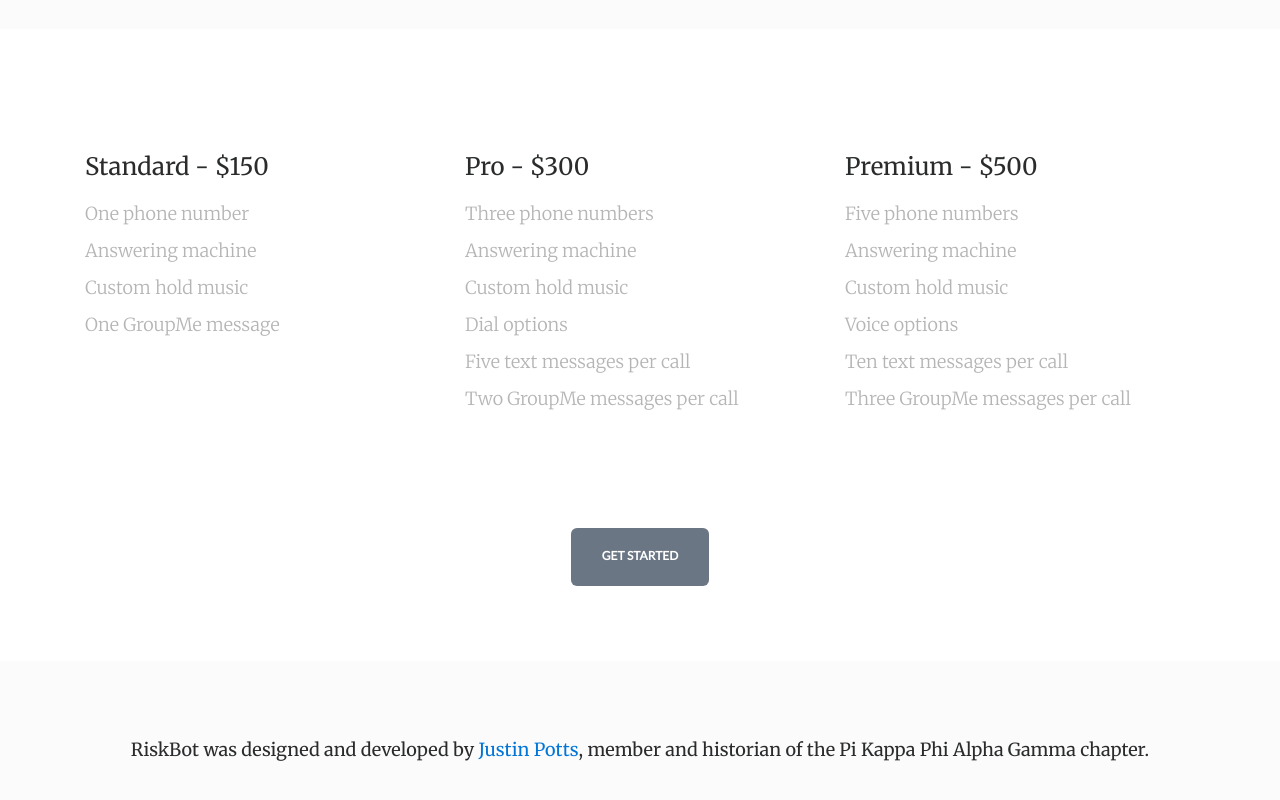
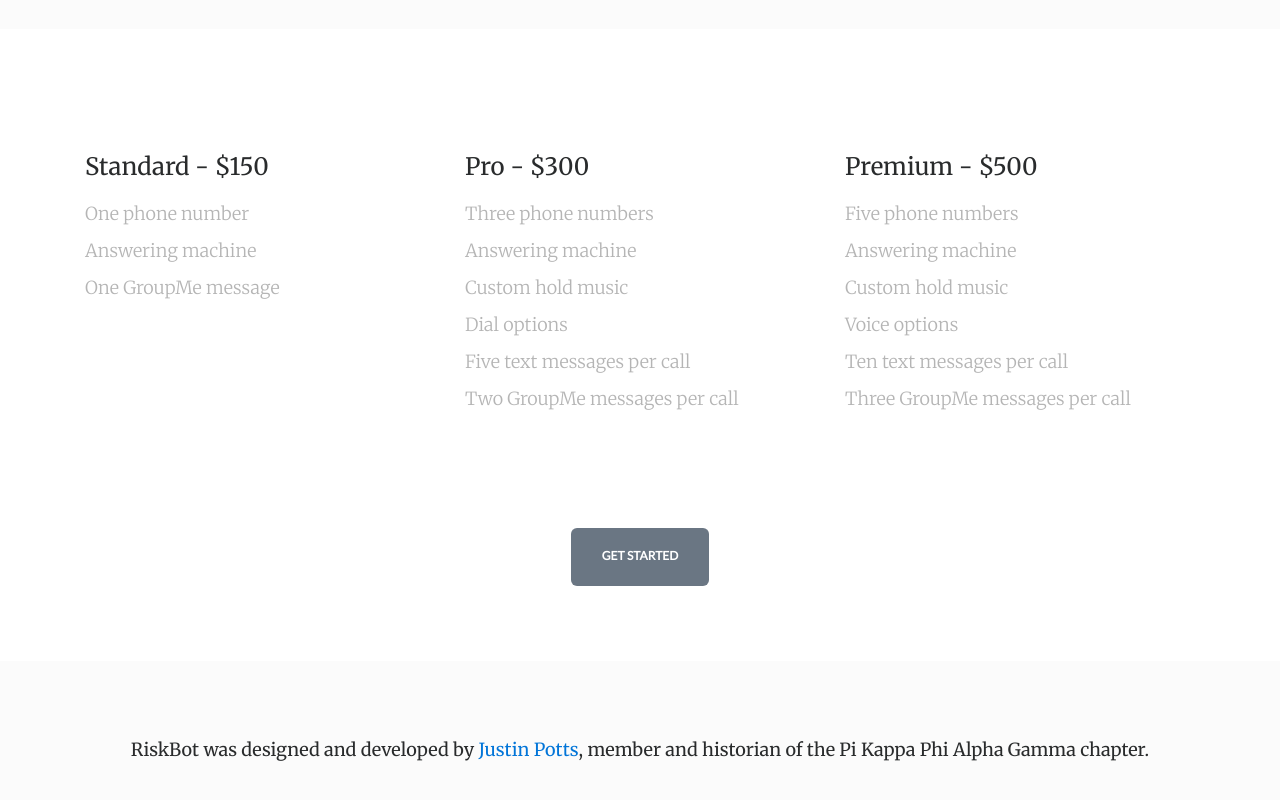
Before and after one commit to justinpotts/riskbot, a plain HTML site: page index.html in a window 1280 px wide. Shown: the part 1001-1801 px from the top of the page. Drawn offline with nearby package versions, Linux system fonts and the light colour scheme; a script that the page names is missing.

Commit message:
Update features for standard pricing

```diff
--- a/index.html
+++ b/index.html
@@ -119,7 +119,6 @@
         <ul class="feature-list">
           <li class="list-item">One phone number</li>
           <li class="list-item">Answering machine</li>
-          <li class="list-item">Custom hold music</li>
           <li class="list-item">One GroupMe message</li>
         </ul>
       </div>
```
